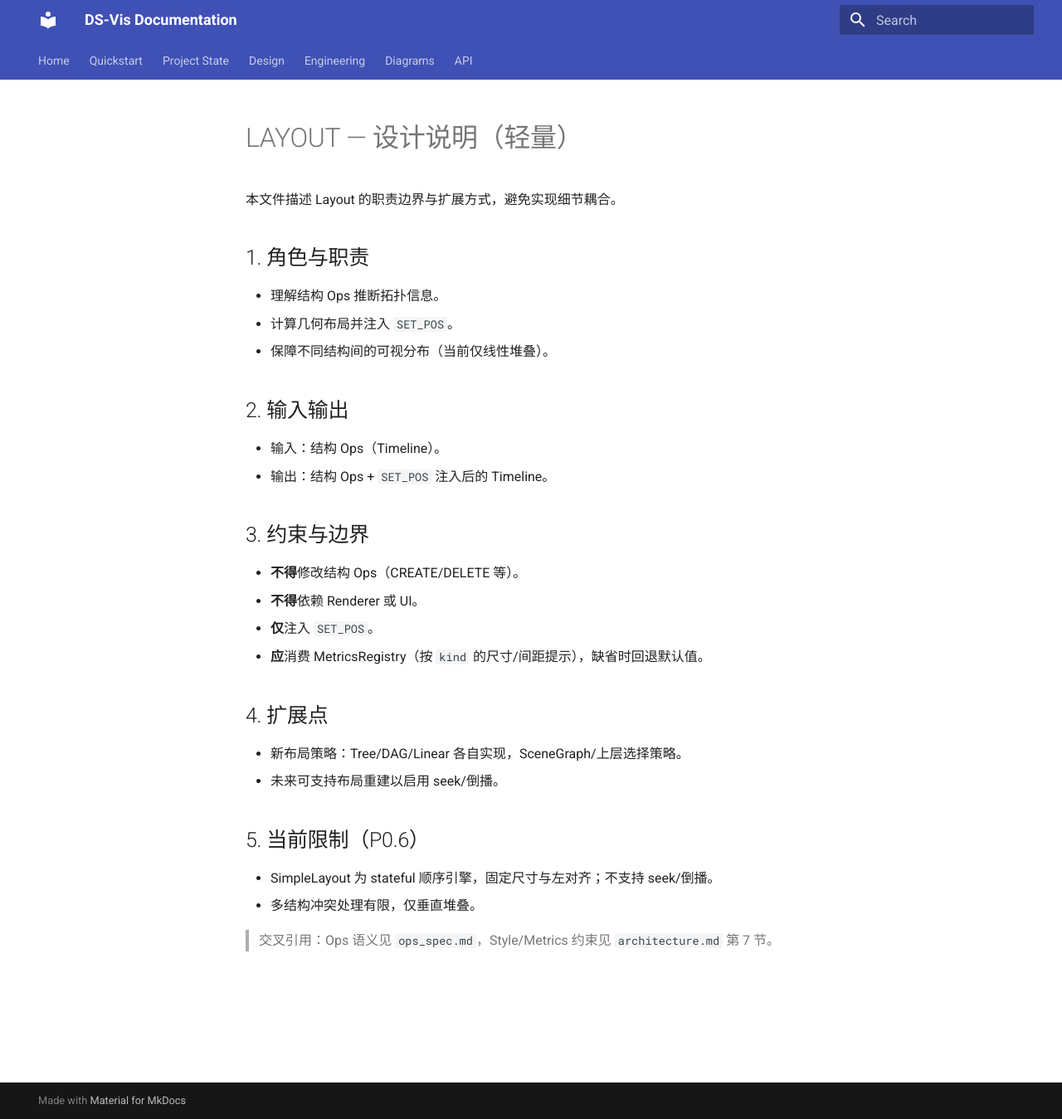
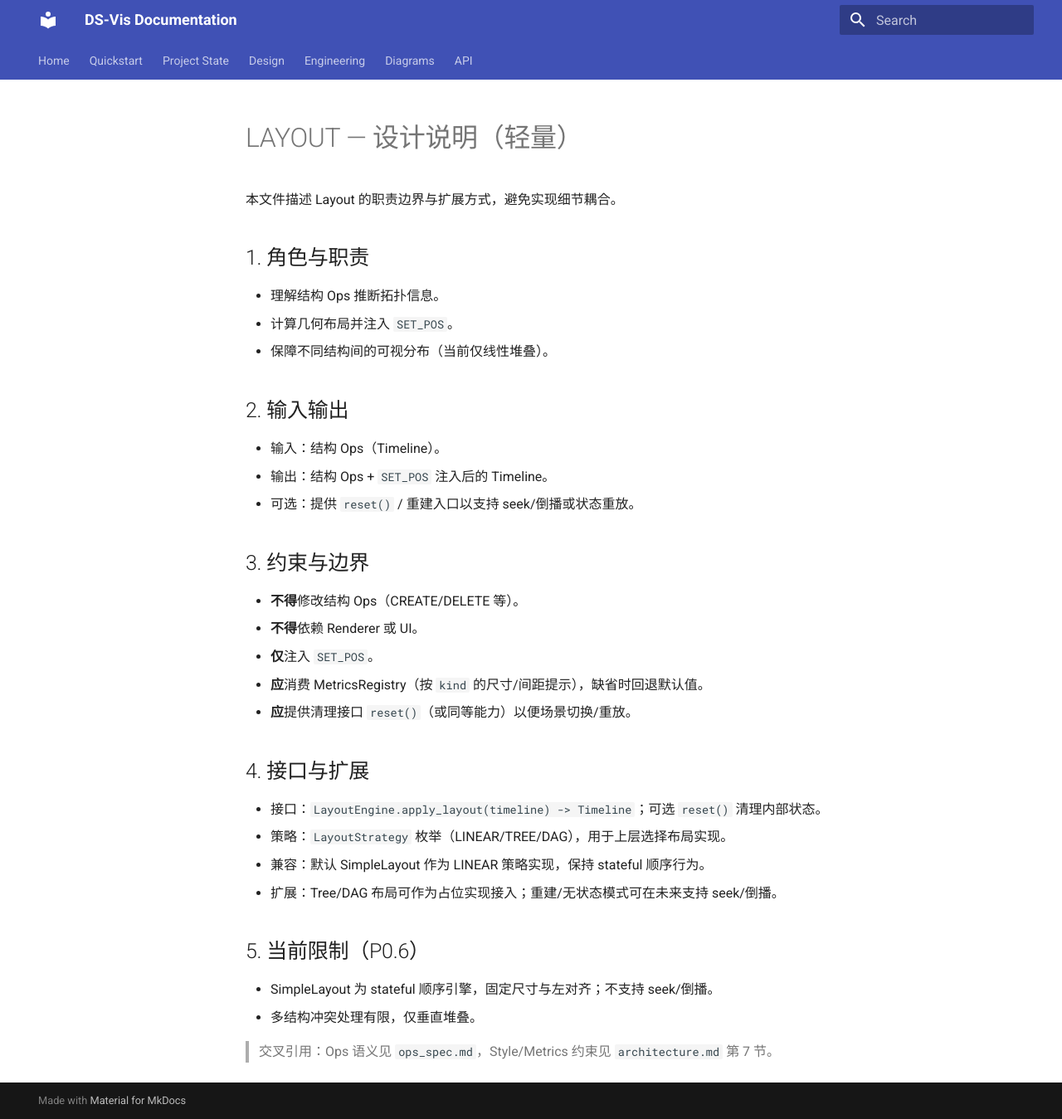
Before and after one commit to elecdot/ds-vis, an MkDocs documentation site: the page built from docs/design/layout.md, in a window 1280 px wide and 1349 px high. Shown: the whole window at 83% size. Built offline with MkDocs 1.6.1 and Material for MkDocs 9.7.7, drawn with Linux system fonts in a browser that asks for light colours.

Commit message:
docs(layout): update documentation to v0.2 with engine details
- Upgrade layout.md to v0.2 (P0.7) with interfaces and strategies
- Document reset() compatibility and extension points
- Add LayoutEngine and default SimpleLayout notes to scene_graph.md
- Sync layout version in index.md registry

```diff
--- a/docs/design/layout.md
+++ b/docs/design/layout.md
@@ -19,6 +19,7 @@ last_updated: 2025-12-15
 
 - 输入：结构 Ops（Timeline）。
 - 输出：结构 Ops + `SET_POS` 注入后的 Timeline。
+- 可选：提供 `reset()` / 重建入口以支持 seek/倒播或状态重放。
 
 ## 3. 约束与边界
 
@@ -26,11 +27,14 @@ last_updated: 2025-12-15
 - **不得**依赖 Renderer 或 UI。
 - **仅**注入 `SET_POS`。
 - **应**消费 MetricsRegistry（按 `kind` 的尺寸/间距提示），缺省时回退默认值。
+- **应**提供清理接口 `reset()`（或同等能力）以便场景切换/重放。
 
-## 4. 扩展点
+## 4. 接口与扩展
 
-- 新布局策略：Tree/DAG/Linear 各自实现，SceneGraph/上层选择策略。
-- 未来可支持布局重建以启用 seek/倒播。
+- 接口：`LayoutEngine.apply_layout(timeline) -> Timeline`；可选 `reset()` 清理内部状态。
+- 策略：`LayoutStrategy` 枚举（LINEAR/TREE/DAG），用于上层选择布局实现。
+- 兼容：默认 SimpleLayout 作为 LINEAR 策略实现，保持 stateful 顺序行为。
+- 扩展：Tree/DAG 布局可作为占位实现接入；重建/无状态模式可在未来支持 seek/倒播。
 
 ## 5. 当前限制（P0.6）
 
```
Also changed, not shown: other parts of docs/design/layout.md (+3 -3 lines), docs/design/scene_graph.md (+1 -1 lines), docs/index.md (+1 -1 lines).
